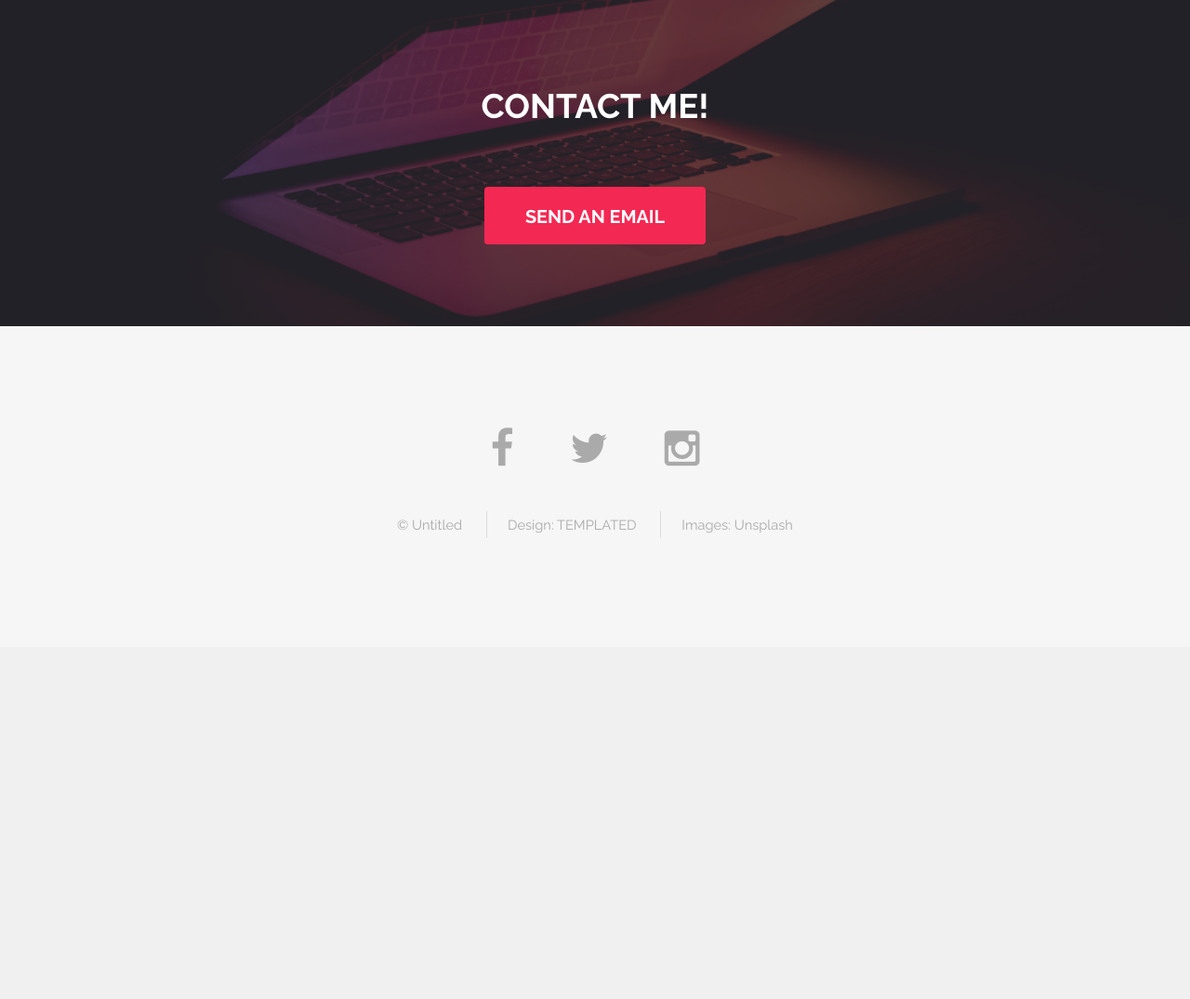
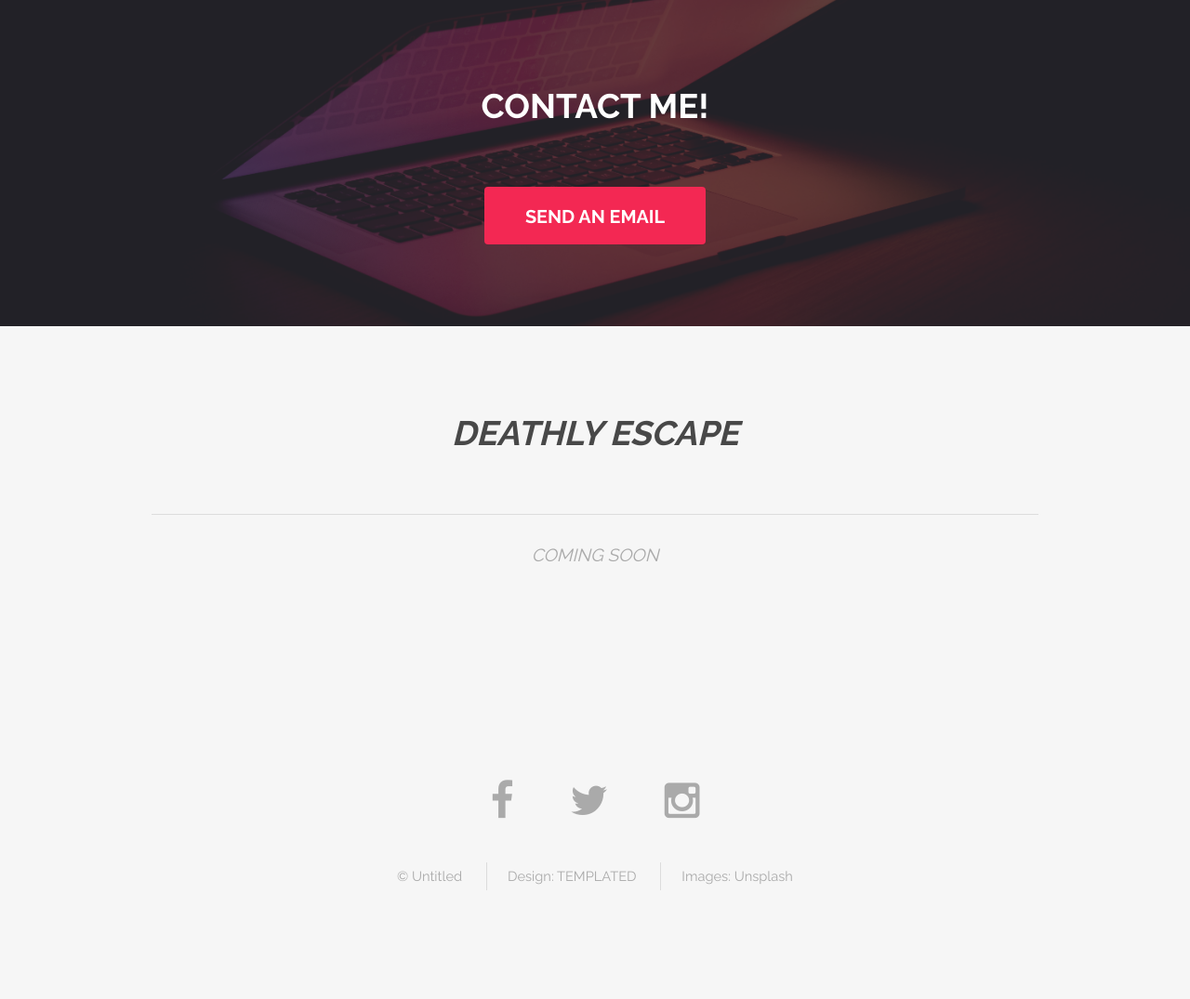
Before and after one commit to allcodesnick/Personal-Website, a Django app: page / in a window 1280 px wide. Shown: the part 3201-4276 px from the top of the page at 93% size. Before the commit the page ends 3780 px from the top, so only its background shows below. Run offline with Django 3.2, Linux system fonts and the light colour scheme.

Commit message:
Sectioning off area to prepare to add embeded python project

```diff
--- a/Nicks_Website/templates/index.html
+++ b/Nicks_Website/templates/index.html
@@ -204,6 +204,15 @@
 							</ul>
 						</div>
 				</section>
+			<!-- Project_content(link images to my github) -->
+			<section id="project_content" class="wrapper style2 special">
+				<div class="container">
+					<header class="major special">
+						<i><h2>Deathly Escape</h2></i><hr>
+						<i><p>Coming Soon</p></i>
+					</header>
+				</div>
+			</section>
 		{% endblock %}
 		{% block script %}
 			<script>
```
